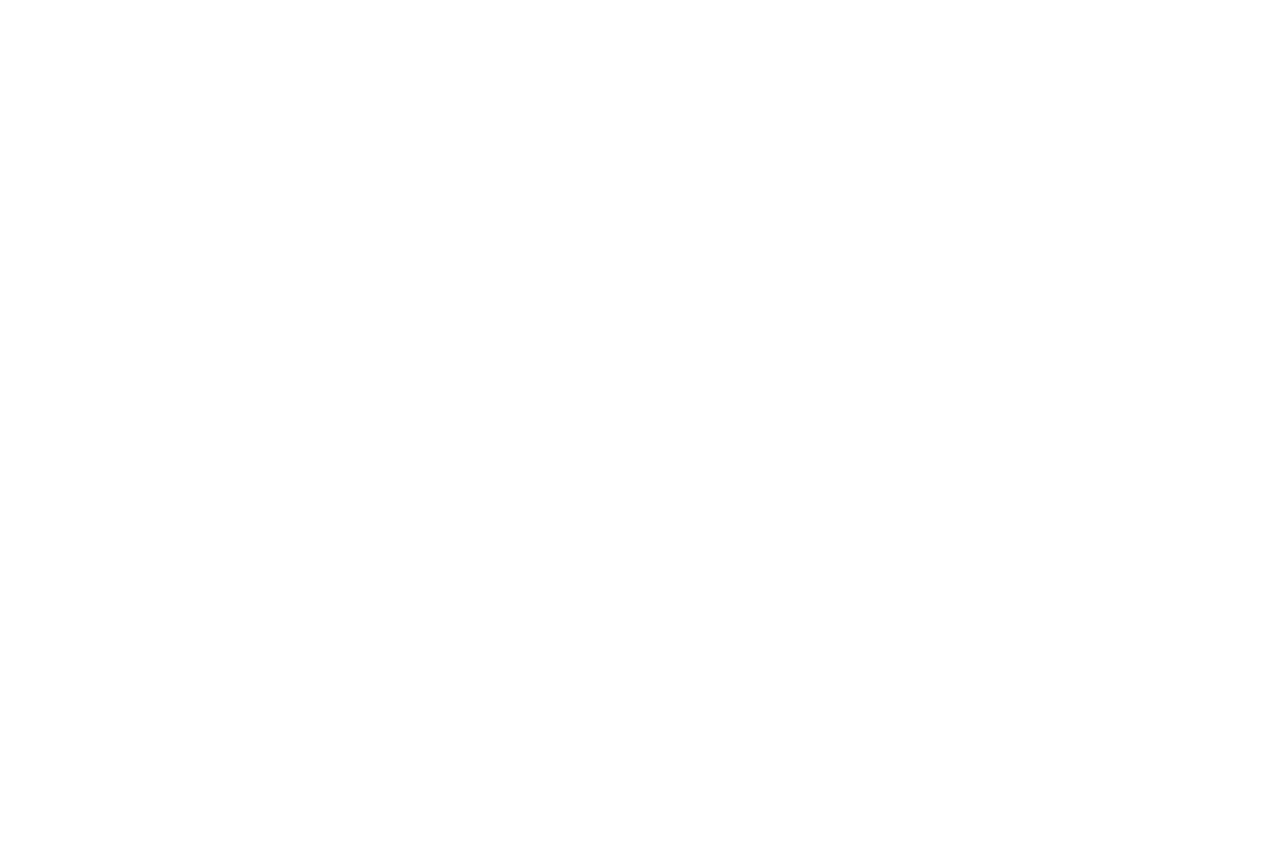
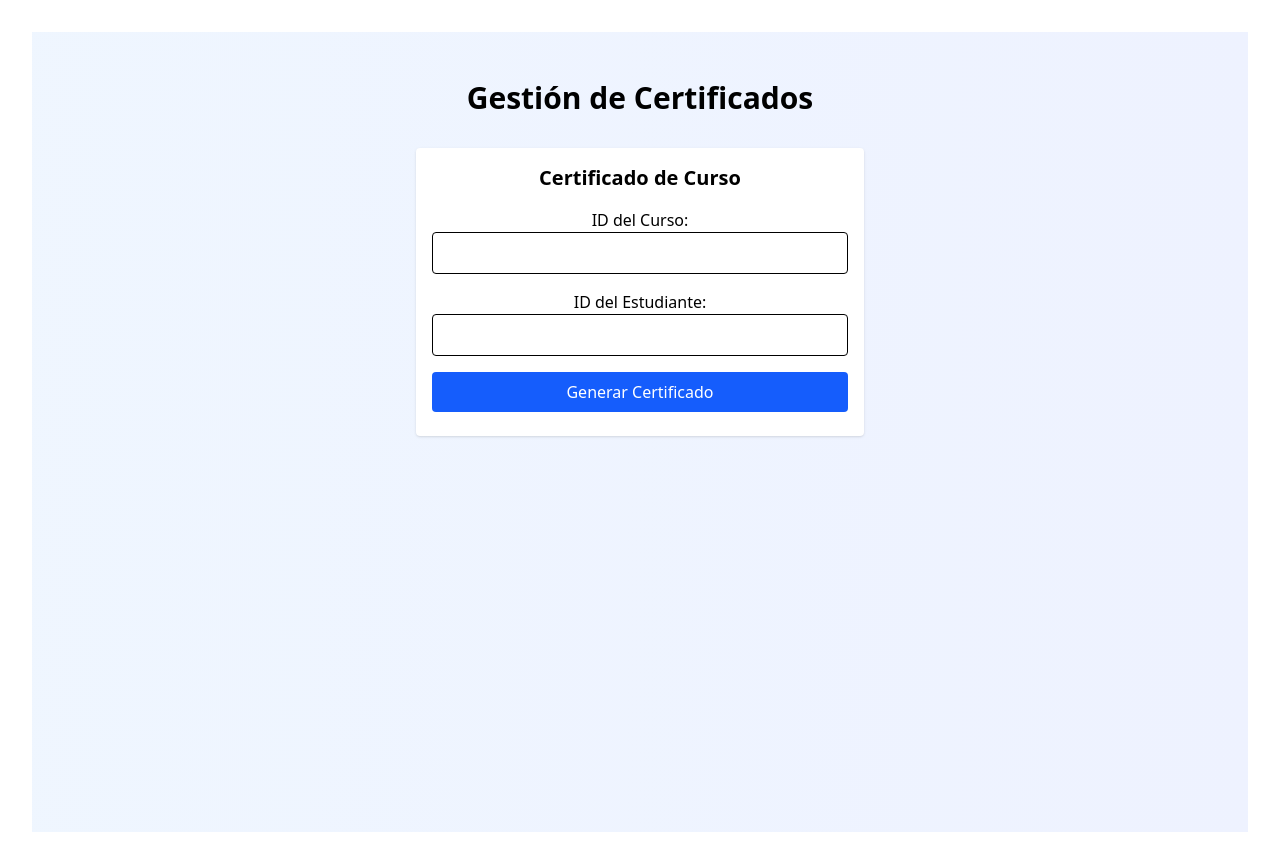
Before and after one commit to J2517/Front-plataforma-de-aprendizaje, a React (Vite) app: page /certificates in a window 1280 px wide. Before the commit this address led to /404. Before the commit the page ends 800 px from the top, so only its background shows below. Built offline with nearby package versions, Linux system fonts and the light colour scheme.

Commit message:
Certificados

```diff
--- a/src/AppRouter.jsx
+++ b/src/AppRouter.jsx
@@ -6,6 +6,7 @@ import ContentPage from "./pages/contentPage.jsx";
 import EnrollmentsPage from "./pages/enrollmentsPage.jsx";
 import PaymentsPage from "./pages/paymentsPage.jsx";
 import ExamPage from "./pages/examPage.jsx";
+import CertificatePage from "./pages/CertificatePage.jsx";
 
 
 const AppRouter = () => {
@@ -20,6 +21,7 @@ const AppRouter = () => {
                 <Route path="/enrollments" element={<EnrollmentsPage />} />
                 <Route path="/payments" element={<PaymentsPage />} />
                 <Route path="/exams" element={<ExamPage />} />
+                <Route path="/certificates" element={<CertificatePage />} />
             </Routes>
         </Router>
     );
--- /dev/null
+++ b/src/components/CertificatePanel.jsx
@@ -0,0 +1,75 @@
+import React, { useState } from 'react';
+import { generateCertificate } from '../services/certificates/generateCertificate.jsx';
+import { downloadCertificate } from '../services/certificates/downloadCertificate.jsx';
+
+const CertificatePanel = () => {
+  const [courseId, setCourseId] = useState('');
+  const [studentId, setStudentId] = useState('');
+  const [certificateId, setCertificateId] = useState(null);
+  const [message, setMessage] = useState('');
+
+  const handleGenerate = async () => {
+    setMessage('');
+    try {
+      const cert = await generateCertificate(courseId, studentId);
+      setCertificateId(cert.id);
+      setMessage(`Certificado generado con éxito (ID: ${cert.id})`);
+    } catch (err) {
+      setMessage(err.message);
+    }
+  };
+
+  const handleDownload = async () => {
+    try {
+      await downloadCertificate(certificateId);
+    } catch (err) {
+      setMessage(err.message);
+    }
+  };
+
+  return (
+    <div className="p-4 bg-white rounded shadow mb-6 max-w-md mx-auto">
+      <h2 className="text-xl font-semibold mb-4">Certificado de Curso</h2>
+
+      <div className="mb-4">
+        <label>ID del Curso:</label>
+        <input
+          type="number"
+          value={courseId}
+          onChange={(e) => setCourseId(e.target.value)}
+          className="border px-3 py-2 rounded w-full"
+        />
+      </div>
+
+      <div className="mb-4">
+        <label>ID del Estudiante:</label>
+        <input
+          type="number"
+          value={studentId}
+          onChange={(e) => setStudentId(e.target.value)}
+          className="border px-3 py-2 rounded w-full"
+        />
+      </div>
+
+      <button
+        onClick={handleGenerate}
+        className="bg-blue-600 text-white px-6 py-2 rounded hover:bg-blue-700 w-full mb-2"
+      >
+        Generar Certificado
+      </button>
+
+      {certificateId && (
+        <button
+          onClick={handleDownload}
+          className="bg-green-600 text-white px-6 py-2 rounded hover:bg-green-700 w-full"
+        >
+          Descargar Certificado
+        </button>
+      )}
+
+      {message && <p className="mt-4 text-center text-sm text-red-600">{message}</p>}
+    </div>
+  );
+};
+
+export default CertificatePanel;
--- a/src/components/ExamSelectionForm.jsx
+++ b/src/components/ExamSelectionForm.jsx
@@ -1,13 +1,12 @@
-// src/components/ExamSelectionForm.jsx
 import React, { useState } from 'react';
 
-const ExamSelectionForm = ({ onStartExam }) => {
+const ExamSelectionForm = ({ onSelection }) => {
   const [examId, setExamId] = useState('');
   const [studentId, setStudentId] = useState('');
 
-  const handleStart = () => {
+  const handleClick = (mode) => {
     if (examId && studentId) {
-      onStartExam(examId, studentId);
+      onSelection(examId, studentId, mode);
     }
   };
 
@@ -32,12 +31,20 @@ const ExamSelectionForm = ({ onStartExam }) => {
           className="border px-3 py-2 rounded w-full"
         />
       </div>
-      <button
-        onClick={handleStart}
-        className="bg-blue-600 text-white px-6 py-2 rounded hover:bg-blue-700"
-      >
-        Iniciar Examen
-      </button>
+      <div className="flex space-x-4">
+        <button
+          onClick={() => handleClick('start')}
+          className="bg-blue-600 text-white px-6 py-2 rounded hover:bg-blue-700"
+        >
+          Realizar Examen
+        </button>
+        <button
+          onClick={() => handleClick('results')}
+          className="bg-green-600 text-white px-6 py-2 rounded hover:bg-green-700"
+        >
+          Ver Resultados
+        </button>
+      </div>
     </div>
   );
 };
--- /dev/null
+++ b/src/pages/CertificatePage.jsx
@@ -0,0 +1,15 @@
+import React from 'react';
+import CertificatePanel from '../components/CertificatePanel.jsx';
+
+const CertificatePage = () => {
+  return (
+    <div className="min-h-screen bg-gradient-to-r from-blue-50 to-indigo-50 py-12">
+      <div className="container mx-auto px-4">
+        <h1 className="text-3xl font-bold text-center mb-8">Gestión de Certificados</h1>
+        <CertificatePanel />
+      </div>
+    </div>
+  );
+};
+
+export default CertificatePage;
--- a/src/pages/examPage.jsx
+++ b/src/pages/examPage.jsx
@@ -1,26 +1,30 @@
-// src/pages/ExamPage.jsx
 import React, { useState } from 'react';
 import ExamSelectionForm from '../components/ExamSelectionForm.jsx';
 import ExamQuestionsForm from '../components/ExamQuestionsForm.jsx';
+import ExamResults from '../components/examResults.jsx';
 
 const ExamPage = () => {
   const [examId, setExamId] = useState(null);
   const [studentId, setStudentId] = useState(null);
+  const [mode, setMode] = useState(null); // 'start' o 'results'
 
-  const handleStartExam = (examId, studentId) => {
+  const handleSelection = (examId, studentId, selectedMode) => {
     setExamId(examId);
     setStudentId(studentId);
+    setMode(selectedMode);
   };
 
   return (
     <div className="min-h-screen bg-gradient-to-r from-indigo-50 to-purple-50 py-12">
       <div className="container mx-auto px-4">
-        <h1 className="text-4xl font-bold text-center mb-8">Realizar Examen</h1>
+        <h1 className="text-4xl font-bold text-center mb-8">Gestión de Exámenes</h1>
 
-        {!examId || !studentId ? (
-          <ExamSelectionForm onStartExam={handleStartExam} />
+        {!examId || !studentId || !mode ? (
+          <ExamSelectionForm onSelection={handleSelection} />
+        ) : mode === 'start' ? (
+          <ExamQuestionsForm examId={examId} studentId={studentId} />
         ) : (
-          <ExamQuestionsForm examId={examId} studentId={studentId} />
+          <ExamResults examId={examId} studentId={studentId} />
         )}
       </div>
     </div>
--- /dev/null
+++ b/src/services/certificates/downloadCertificate.jsx
@@ -0,0 +1,18 @@
+const API_URL = 'http://localhost:8080/api/certificates';
+
+export const downloadCertificate = async (certificateId) => {
+  const response = await fetch(`${API_URL}/download/${certificateId}`);
+
+  if (!response.ok) {
+    throw new Error('No se pudo descargar el certificado');
+  }
+
+  const blob = await response.blob();
+  const url = window.URL.createObjectURL(new Blob([blob]));
+  const link = document.createElement('a');
+  link.href = url;
+  link.setAttribute('download', `certificado_${certificateId}.pdf`);
+  document.body.appendChild(link);
+  link.click();
+  link.parentNode.removeChild(link);
+};
--- /dev/null
+++ b/src/services/certificates/generateCertificate.jsx
@@ -0,0 +1,13 @@
+const API_URL = 'http://localhost:8080/api/certificates';
+
+export const generateCertificate = async (courseId, studentId) => {
+  const response = await fetch(`${API_URL}/generate/${courseId}/${studentId}`, {
+    method: 'POST',
+  });
+
+  if (!response.ok) {
+    throw new Error('No se pudo generar el certificado');
+  }
+
+  return await response.json(); // Devuelve el objeto Certificate
+};
--- a/src/services/exams/getExams.jsx
+++ b/src/services/exams/getExams.jsx
@@ -1,4 +1,4 @@
-const API_URL = 'http://localhost:8080/api/exams';
+const API_URL = 'http://localhost:8080/api/exam/questions';
 
 export const getExams = async () => {
   const response = await fetch(`${API_URL}`);
```
